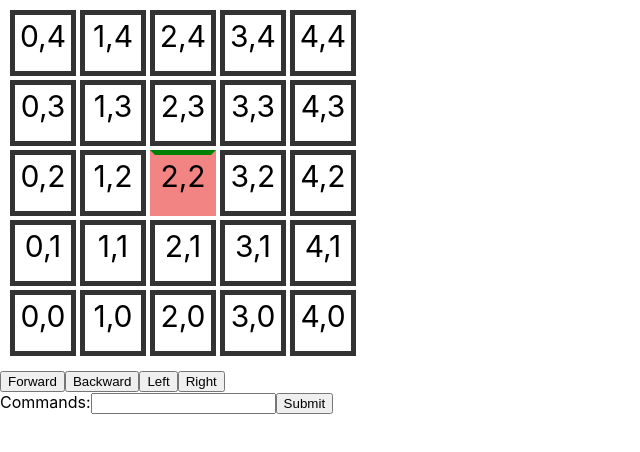
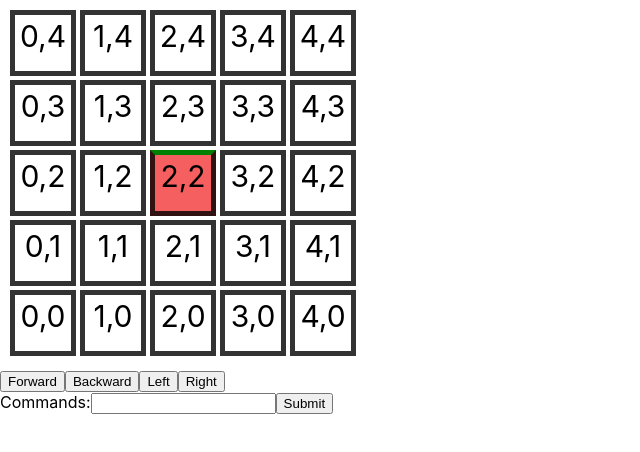
Before and after one commit to ManuPerezDev/mars-rover-gui, a React (Create React App) app: page / in a window 1280 px wide. Shown: the top 452 px of the page, without its empty margins (0-640 px from the left). Built offline with nearby package versions, Linux system fonts and the light colour scheme.

Commit message:
feat(RoverCell): create new abstraction and migrate draw behaviour

```diff
--- /dev/null
+++ b/src/front-end/components/Cell.tsx
@@ -0,0 +1,10 @@
+type CellProps = {
+  x: number
+  y: number
+}
+
+const Cell = (props: CellProps) => {
+  return <div id={`${props.x},${props.y}`} className='grid-item'>{props.x},{props.y}</div>
+}
+
+export default Cell
--- a/src/front-end/components/GridItems.tsx
+++ /dev/null
@@ -1,39 +0,0 @@
-import './Rover.css'
-
-const GridItems = () => {
-  return (
-    <>
-      <div id={'0,4'} className='grid-item'>0,4</div>
-      <div id={'1,4'} className='grid-item'>1,4</div>
-      <div id={'2,4'} className='grid-item'>2,4</div>
-      <div id={'3,4'} className='grid-item'>3,4</div>
-      <div id={'4,4'} className='grid-item'>4,4</div>
-
-      <div id={'0,3'} className='grid-item'>0,3</div>
-      <div id={'1,3'} className='grid-item'>1,3</div>
-      <div id={'2,3'} className='grid-item'>2,3</div>
-      <div id={'3,3'} className='grid-item'>3,3</div>
-      <div id={'4,3'} className='grid-item'>4,3</div>
-
-      <div id={'0,2'} className='grid-item'>0,2</div>
-      <div id={'1,2'} className='grid-item'>1,2</div>
-      <div id={'2,2'} className='grid-item'>2,2</div>
-      <div id={'3,2'} className='grid-item'>3,2</div>
-      <div id={'4,2'} className='grid-item'>4,2</div>
-
-      <div id={'0,1'} className='grid-item'>0,1</div>
-      <div id={'1,1'} className='grid-item'>1,1</div>
-      <div id={'2,1'} className='grid-item'>2,1</div>
-      <div id={'3,1'} className='grid-item'>3,1</div>
-      <div id={'4,1'} className='grid-item'>4,1</div>
-
-      <div id={'0,0'} className='grid-item'>0,0</div>
-      <div id={'1,0'} className='grid-item'>1,0</div>
-      <div id={'2,0'} className='grid-item'>2,0</div>
-      <div id={'3,0'} className='grid-item'>3,0</div>
-      <div id={'4,0'} className='grid-item'>4,0</div>
-    </>
-  )
-}
-
-export default GridItems
--- /dev/null
+++ b/src/front-end/components/Map.tsx
@@ -0,0 +1,40 @@
+import './RoverLayout.css'
+import Cell from './Cell'
+
+const Map = () => {
+  return (
+    <>
+      <Cell x={0} y={4}/>
+      <Cell x={1} y={4}/>
+      <Cell x={2} y={4}/>
+      <Cell x={3} y={4}/>
+      <Cell x={4} y={4}/>
+
+      <Cell x={0} y={3}/>
+      <Cell x={1} y={3}/>
+      <Cell x={2} y={3}/>
+      <Cell x={3} y={3}/>
+      <Cell x={4} y={3}/>
+
+      <Cell x={0} y={2}/>
+      <Cell x={1} y={2}/>
+      <Cell x={2} y={2}/>
+      <Cell x={3} y={2}/>
+      <Cell x={4} y={2}/>
+
+      <Cell x={0} y={1}/>
+      <Cell x={1} y={1}/>
+      <Cell x={2} y={1}/>
+      <Cell x={3} y={1}/>
+      <Cell x={4} y={1}/>
+
+      <Cell x={0} y={0}/>
+      <Cell x={1} y={0}/>
+      <Cell x={2} y={0}/>
+      <Cell x={3} y={0}/>
+      <Cell x={4} y={0}/>
+    </>
+  )
+}
+
+export default Map
--- /dev/null
+++ b/src/front-end/components/RoverCell.css
@@ -0,0 +1,10 @@
+.rover-cell {
+    background-color: #f55f5f;
+    border: 5px solid rgba(0, 0, 0, 0.8);
+    padding: 3px;
+    font-size: 30px;
+    text-align: center;
+    width: 50px;
+    height: 50px;
+    position: absolute;
+}
--- /dev/null
+++ b/src/front-end/components/RoverCell.tsx
@@ -0,0 +1,48 @@
+import { Direction } from '../../mars-rover/src/domain/Direction/Direction'
+import { Position } from '../../mars-rover/src/domain/Position'
+import './RoverCell.css'
+
+type RoverCellProps = {
+  state: { position: Position, direction: Direction }
+}
+
+const RoverCell = (props: RoverCellProps) => {
+  let styles: { [key: string]: string } = {
+    top: `${positionYMap[props.state.position.getY()]}px`,
+    left: `${positionXMap[props.state.position.getX()]}px`
+  }
+  if (props.state.direction.isNorth()) {
+    styles = { ...styles, borderTopColor: 'green' }
+  } else if (props.state.direction.isEast()) {
+    styles = { ...styles, borderRightColor: 'green' }
+  } else if (props.state.direction.isSouth()) {
+    styles = { ...styles, borderBottomColor: 'green' }
+  } else if (props.state.direction.isWest()) {
+    styles = { ...styles, borderLeftColor: 'green' }
+  }
+  return <div
+    id={`${props.state.position.getX()},${props.state.position.getY()}`}
+    style={styles}
+    className='rover-cell'
+  >
+    {props.state.position.getX()},{props.state.position.getY()}
+  </div>
+}
+
+const positionYMap: { [key: number]: number } = {
+  0: 290,
+  1: 220,
+  2: 150,
+  3: 80,
+  4: 10
+}
+
+const positionXMap: { [key: number]: number } = {
+  0: 10,
+  1: 80,
+  2: 150,
+  3: 220,
+  4: 290
+}
+
+export default RoverCell
--- a/src/front-end/components/Rover.css
+++ b/src/front-end/components/RoverLayout.css
@@ -5,6 +5,7 @@
     background-color: white;
     padding: 10px;
 }
+
 .grid-item {
     background-color: rgba(255, 255, 255, 0.8);
     border: 5px solid rgba(0, 0, 0, 0.8);
--- a/src/front-end/components/RoverLayout.tsx
+++ b/src/front-end/components/RoverLayout.tsx
@@ -1,94 +1,39 @@
-import './Rover.css'
+import './RoverLayout.css'
 import { useEffect, useState } from 'react'
 import { Rover } from '../../mars-rover/src/domain/Rover'
-import GridItems from './GridItems'
+import Map from './Map'
 import { MoveForward } from '../../mars-rover/src/domain/MoveForward'
-import { Position } from '../../mars-rover/src/domain/Position'
-import { Direction } from '../../mars-rover/src/domain/Direction/Direction'
 import { MoveBackward } from '../../mars-rover/src/domain/MoveBackward'
 import { TurnLeft } from '../../mars-rover/src/domain/TurnLeft'
 import { TurnRight } from '../../mars-rover/src/domain/TurnRight'
+import RoverCell from './RoverCell'
 
 const RoverLayout = ({ rover }: { rover: Rover }) => {
   const [commands, setCommands] = useState('')
+  const [roverState, setRoverState] = useState({ position: rover.getPosition(), direction: rover.getDirection() })
 
   const onClickLeft = async () => {
-    const roverStates = rover.readCommands([new TurnLeft()])
-    await drawRover(roverStates)
+    rover.readCommands([new TurnLeft()])
+    setRoverState({ position: rover.getPosition(), direction: rover.getDirection() })
   }
 
   const onClickRight = async () => {
-    const roverStates = rover.readCommands([new TurnRight()])
-    await drawRover(roverStates)
+    rover.readCommands([new TurnRight()])
+    setRoverState({ position: rover.getPosition(), direction: rover.getDirection() })
   }
 
   const onClickForward = async () => {
-    const cell = document.getElementById(`${rover.getPosition().getX()},${rover.getPosition().getY()}`)
-    cell!.style.backgroundColor = 'white'
-    cell!.style.borderColor = 'black'
-    const roverStates = rover.readCommands([new MoveForward()])
-    await drawRover(roverStates)
+    rover.readCommands([new MoveForward()])
+    setRoverState({ position: rover.getPosition(), direction: rover.getDirection() })
   }
 
   const onClickBackward = async () => {
-    const cell = document.getElementById(`${rover.getPosition().getX()},${rover.getPosition().getY()}`)
-    cell!.style.backgroundColor = 'white'
-    cell!.style.borderColor = 'black'
-    const roverStates = rover.readCommands([new MoveBackward()])
-    await drawRover(roverStates)
-  }
-
-  async function drawRover(roverStates: { position: Position, direction: Direction }[]) {
-    const [initialState, ...states] = roverStates
-    const cell = document.getElementById(`${initialState?.position.getX()},${initialState?.position.getY()}`)
-    cell!.style.backgroundColor = 'white'
-    cell!.style.borderColor = 'black'
-
-    for (const [index, state] of states.entries()) {
-      if (index !== 0) {
-        const cell = document.getElementById(`${states[index - 1]?.position.getX()},${states[index - 1]?.position.getY()}`)
-        cell!.style.backgroundColor = 'white'
-        cell!.style.borderColor = 'black'
-      }
-
-      const cell = document.getElementById(`${state.position.getX()},${state.position.getY()}`)
-      cell!.style.backgroundColor = '#F38484'
-      if (state.direction.isNorth()) {
-        cell!.style.borderColor = '#F38484'
-        cell!.style.borderTopColor = 'green'
-      } else if (state.direction.isEast()) {
-        cell!.style.borderColor = '#F38484'
-        cell!.style.borderRightColor = 'green'
-      } else if (state.direction.isSouth()) {
-        cell!.style.borderColor = '#F38484'
-        cell!.style.borderBottomColor = 'green'
-      } else if (state.direction.isWest()) {
-        cell!.style.borderColor = '#F38484'
-        cell!.style.borderLeftColor = 'green'
-      }
-    }
-  }
-
-  function drawRoverFromInitialPosition() {
-    const cell = document.getElementById(`${rover.getPosition().getX()},${rover.getPosition().getY()}`)
-    cell!.style.backgroundColor = '#F38484'
-    if (rover.getDirection().isNorth()) {
-      cell!.style.borderColor = '#F38484'
-      cell!.style.borderTopColor = 'green'
-    } else if (rover.getDirection().isEast()) {
-      cell!.style.borderColor = '#F38484'
-      cell!.style.borderRightColor = 'green'
-    } else if (rover.getDirection().isSouth()) {
-      cell!.style.borderColor = '#F38484'
-      cell!.style.borderBottomColor = 'green'
-    } else if (rover.getDirection().isWest()) {
-      cell!.style.borderColor = '#F38484'
-      cell!.style.borderLeftColor = 'green'
-    }
+    rover.readCommands([new MoveBackward()])
+    setRoverState({ position: rover.getPosition(), direction: rover.getDirection() })
   }
 
   useEffect(() => {
-    drawRoverFromInitialPosition()
+    setRoverState({ position: rover.getPosition(), direction: rover.getDirection() })
   }, [])
 
   async function handleSubmit(event: any) {
@@ -111,7 +56,9 @@ const RoverLayout = ({ rover }: { rover: Rover }) => {
     })
 
     const roverStates = rover.readCommands(domainCommands)
-    await drawRover(roverStates)
+    for (const state of roverStates) {
+      setRoverState({ position: state.position, direction: state.direction })
+    }
     event.preventDefault()
   }
 
@@ -122,7 +69,8 @@ const RoverLayout = ({ rover }: { rover: Rover }) => {
   return (
     <div>
       <div className='grid-container'>
-        <GridItems/>
+        <Map/>
+        <RoverCell state={roverState}/>
       </div>
       <button onClick={onClickForward}>Forward</button>
       <button onClick={onClickBackward}>Backward</button>
--- a/tsconfig.json
+++ b/tsconfig.json
@@ -1,6 +1,6 @@
 {
   "compilerOptions": {
-    "target": "es6",
+    "target": "es2015",
     "lib": [
       "dom",
       "dom.iterable",
```
